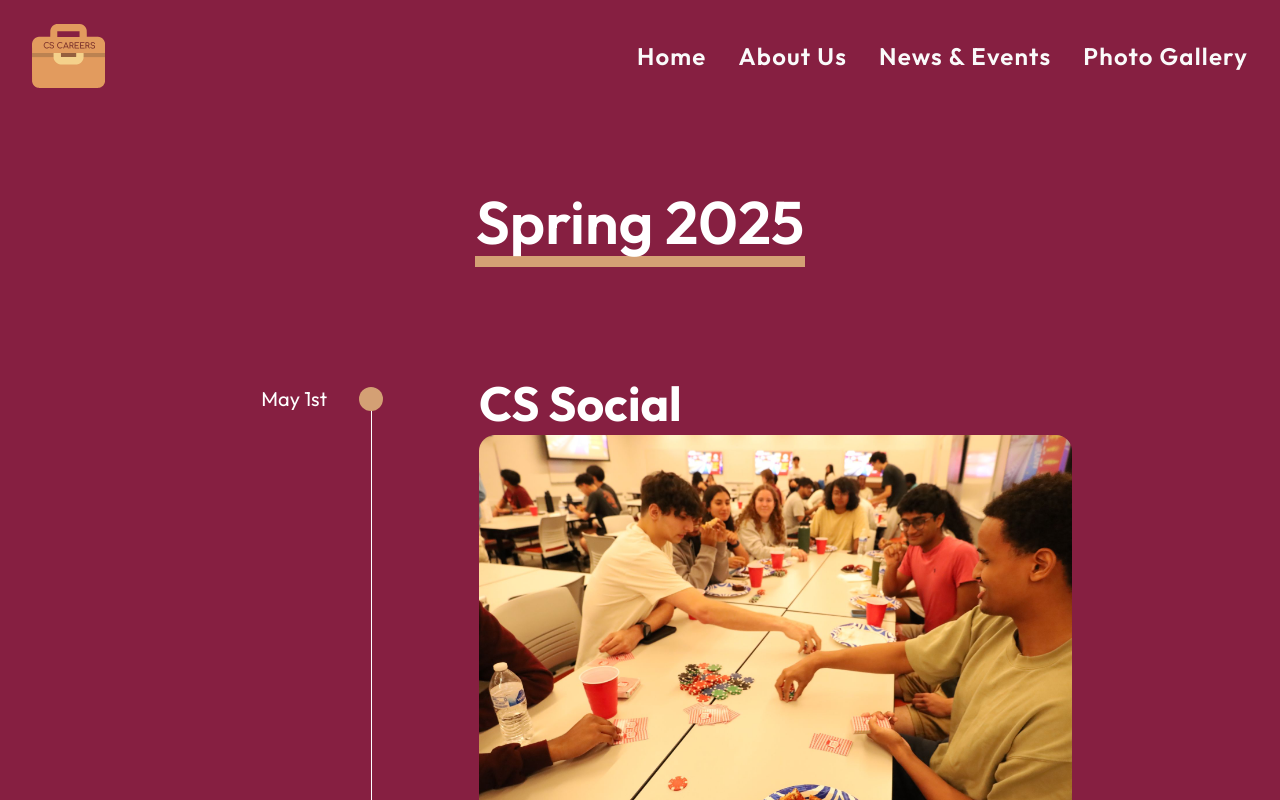
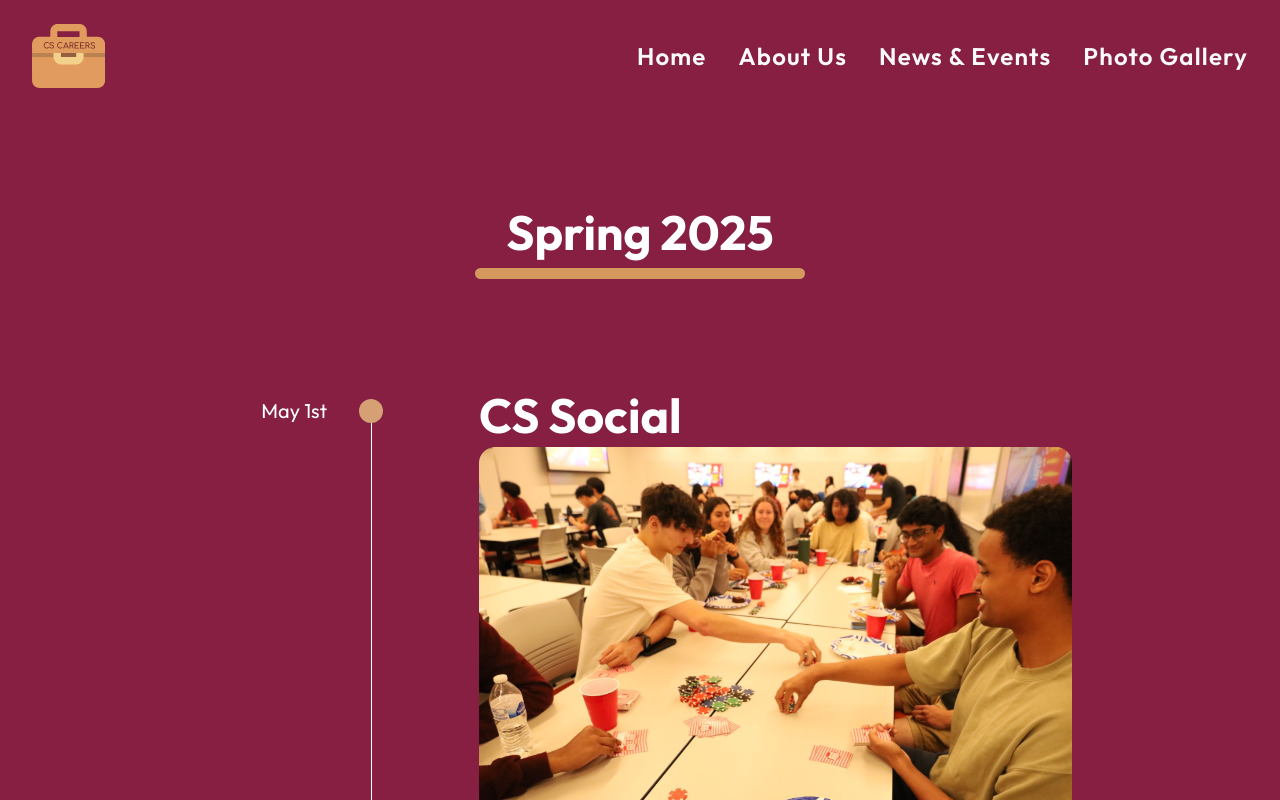
Before and after one commit to CS-Careers-VT/cs-careers-website, a React (Vite) app: page /news-events in a window 1280 px wide. Shown: the top 800 px of the page. Built offline with nearby package versions, Linux system fonts and the light colour scheme; what tailwindcss-animated would draw is missing.

Commit message:
Modifying Events page mobile viewport

```diff
--- a/src/pages/NewsEvents.tsx
+++ b/src/pages/NewsEvents.tsx
@@ -40,7 +40,7 @@ function NewsEvents() {
             title: 'Careers in Academia',
             date: 'April 3rd',
             imageSrc: AcademiaPhoto,
-            description: 'A candid panel discussion on what it’s like to pursue a career in higher education.'
+            description: 'A candid panel discussion on what it\'s like to pursue a career in higher education.'
         },
         {
             title: 'Finding Your Career Path w/ Rishi Jaitly',
@@ -64,13 +64,11 @@ function NewsEvents() {
 
 
     return (
-        <div className="bg-csc-maroon-bg min-h-screen pt-20 pb-20">
-            {/* Header */}
-            <div className="w-full text-center">
-                <h2 className="text-white text-5xl md:text-6xl font-semibold font-['Outfit']">
-                    Spring 2025
-                </h2>
-                <div className="w-[330px] h-[11px] bg-[#D4A074] mx-auto mt-1" />
+        <div className="bg-csc-maroon-bg text-white pt-24 pb-12 px-4 min-h-screen">
+            {/* Title */}
+            <div className="text-center mb-12">
+                <h1 className="text-4xl sm:text-5xl font-bold font-['Outfit']">Spring 2025</h1>
+                <div className="w-[330px] h-[11px] bg-csc-organge-bg mx-auto mt-3 rounded-md" />
             </div>
 
             {/* Timeline Grid */}
@@ -93,11 +91,9 @@ function NewsEvents() {
                 </div>
             </div>
 
-            {/* Bottom Message */}
-            <div className="mt-36 text-center">
-                <h3 className="text-white text-4xl font-semibold font-['Outfit']">
-                    Fall 2025: Coming Soon!
-                </h3>
+            {/* Footer Message */}
+            <div className="mt-20 text-center">
+                <h3 className="text-3xl sm:text-4xl font-semibold font-['Outfit']">Fall 2025: Coming Soon!</h3>
             </div>
         </div>
     );
```
